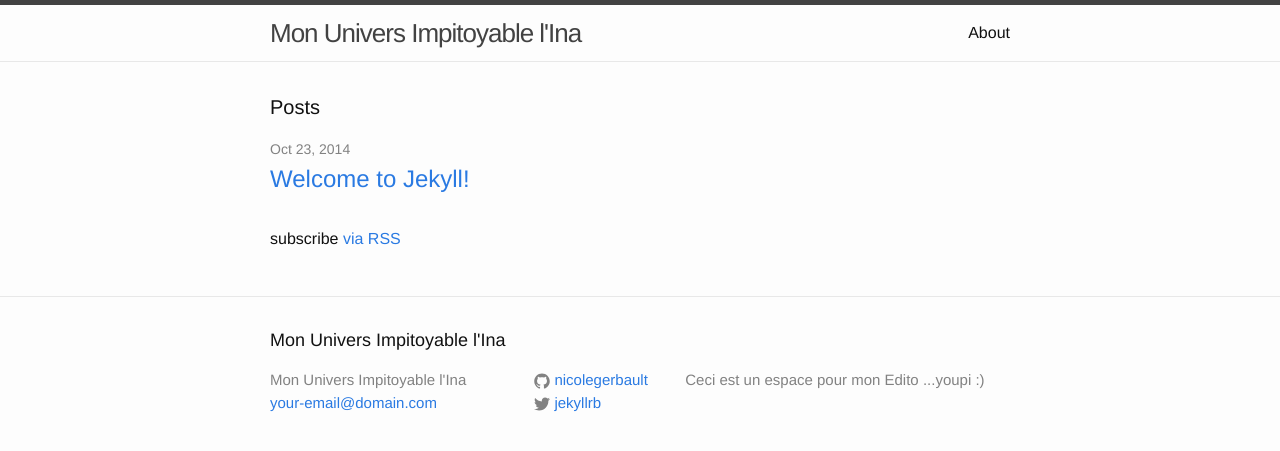
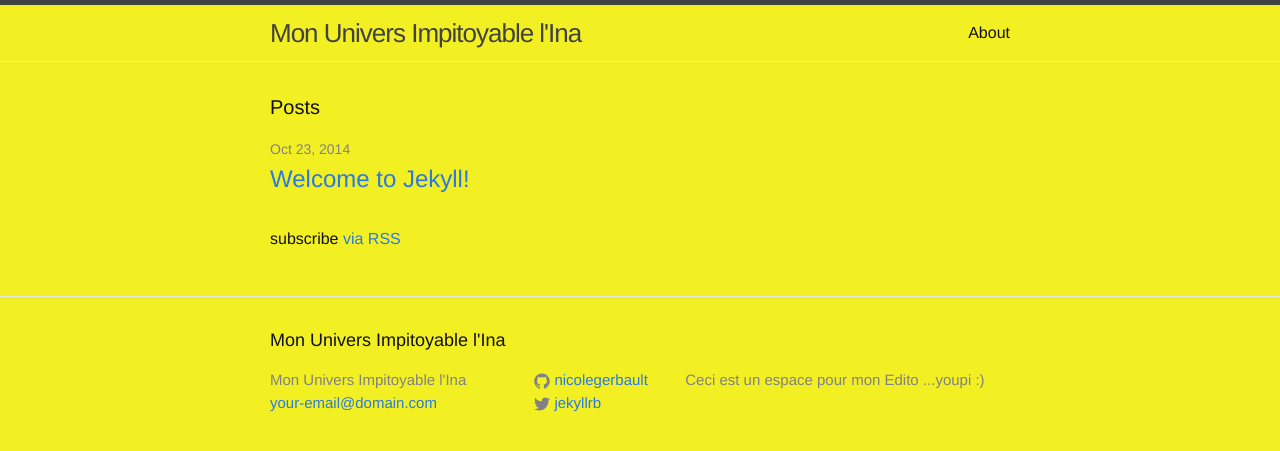
Before and after one commit to nicolegerbault/nicolegerbault.github.io, a Jekyll site: the page built from index.html, in a window 1280 px wide. Shown: the top 451 px of the page. Built offline with Jekyll 4.4.1, drawn with Linux system fonts in a browser that asks for light colours.

Commit message:
modification css

```diff
--- a/css/main.scss
+++ b/css/main.scss
@@ -14,7 +14,7 @@ $base-line-height: 1.5;
 $spacing-unit:     30px;
 
 $text-color:       #111;
-$background-color: #fdfdfd;
+$background-color: #F2EF22;
 $brand-color:      #2a7ae2;
 
 $grey-color:       #828282;
```
Also changed, not shown: 1 other file.
